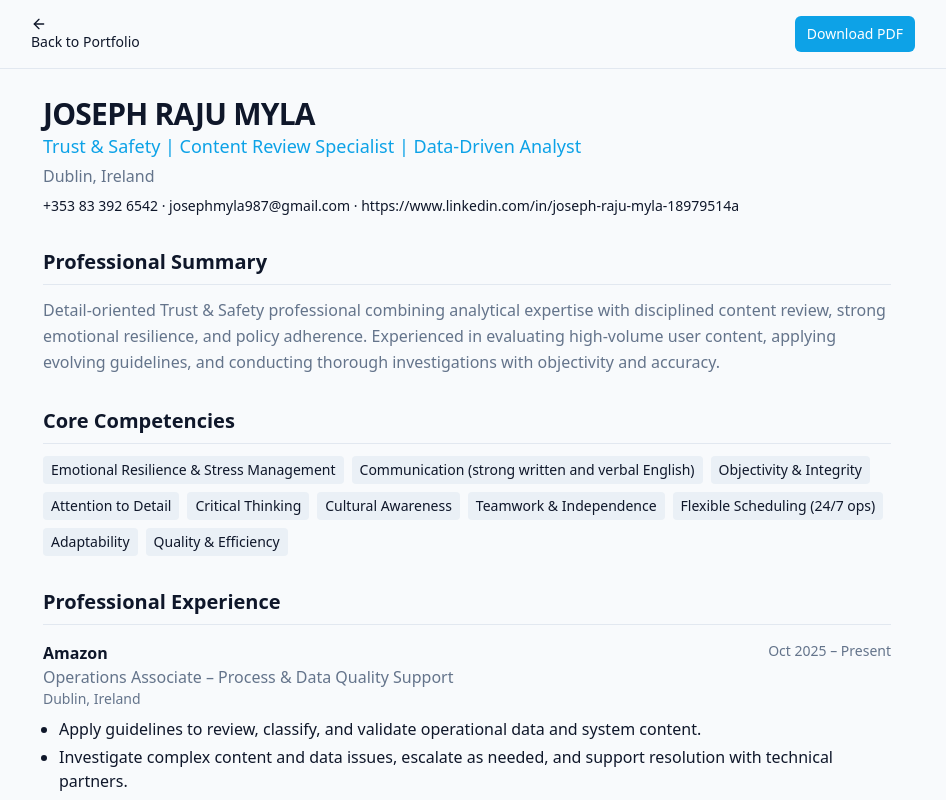
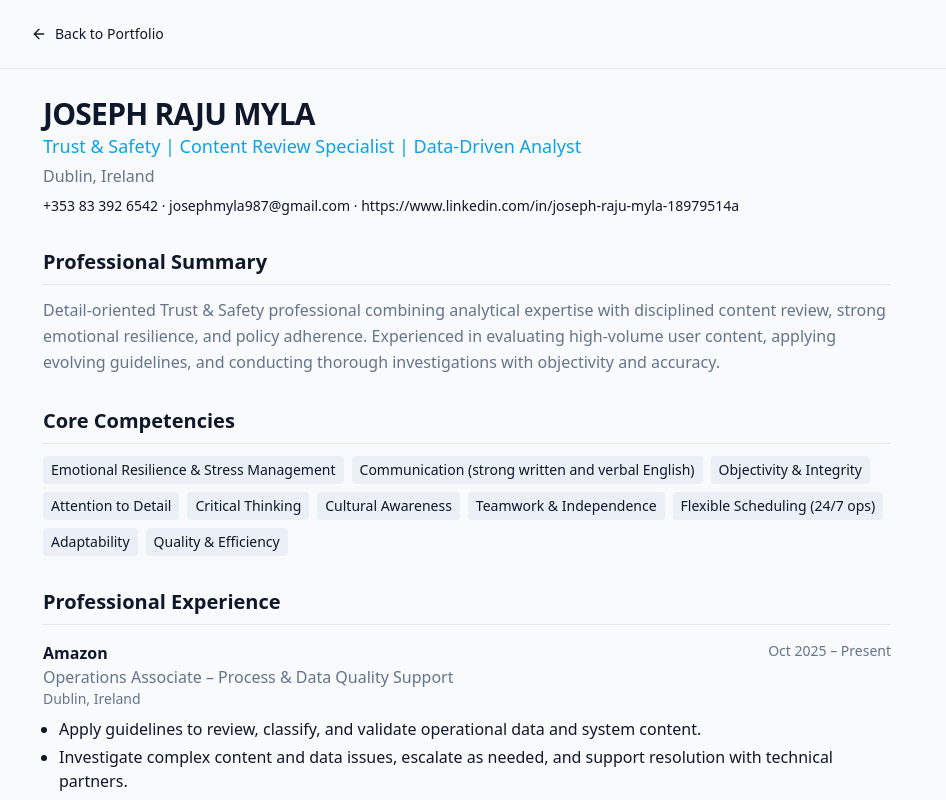
Before and after one commit to Josephmyla111/portfolio, a Next.js app: page /resume in a window 1280 px wide. Shown: the top 800 px of the page, without its empty margins (173-1119 px from the left). Built offline with nearby package versions, Linux system fonts and the light colour scheme.

Commit message:
second commit

```diff
--- a/src/app/resume/page.tsx
+++ b/src/app/resume/page.tsx
@@ -13,17 +13,11 @@ export default function ResumePage() {
     <div className="min-h-screen bg-background">
       <div className="no-print fixed left-0 right-0 top-0 z-50 border-b bg-background/95 px-6 py-4">
         <div className="mx-auto flex max-w-4xl items-center justify-between">
-          <Button asChild variant="ghost" size="sm" className="gap-2">
-            <Link href="/">
-              <ArrowLeft className="h-4 w-4" />
-              Back to Portfolio
-            </Link>
-          </Button>
-          <Button asChild size="sm">
-            <a href="/Joseph_Raju_Myla_CV.pdf" download="Joseph_Raju_Myla_CV.pdf">
-              Download PDF
-            </a>
-          </Button>
+
+        <Link href="/" className="inline-flex items-center gap-2 rounded-md px-3 py-2 text-sm hover:bg-accent">
+  <ArrowLeft className="h-4 w-4" />
+  Back to Portfolio
+</Link>
         </div>
       </div>
 
```
